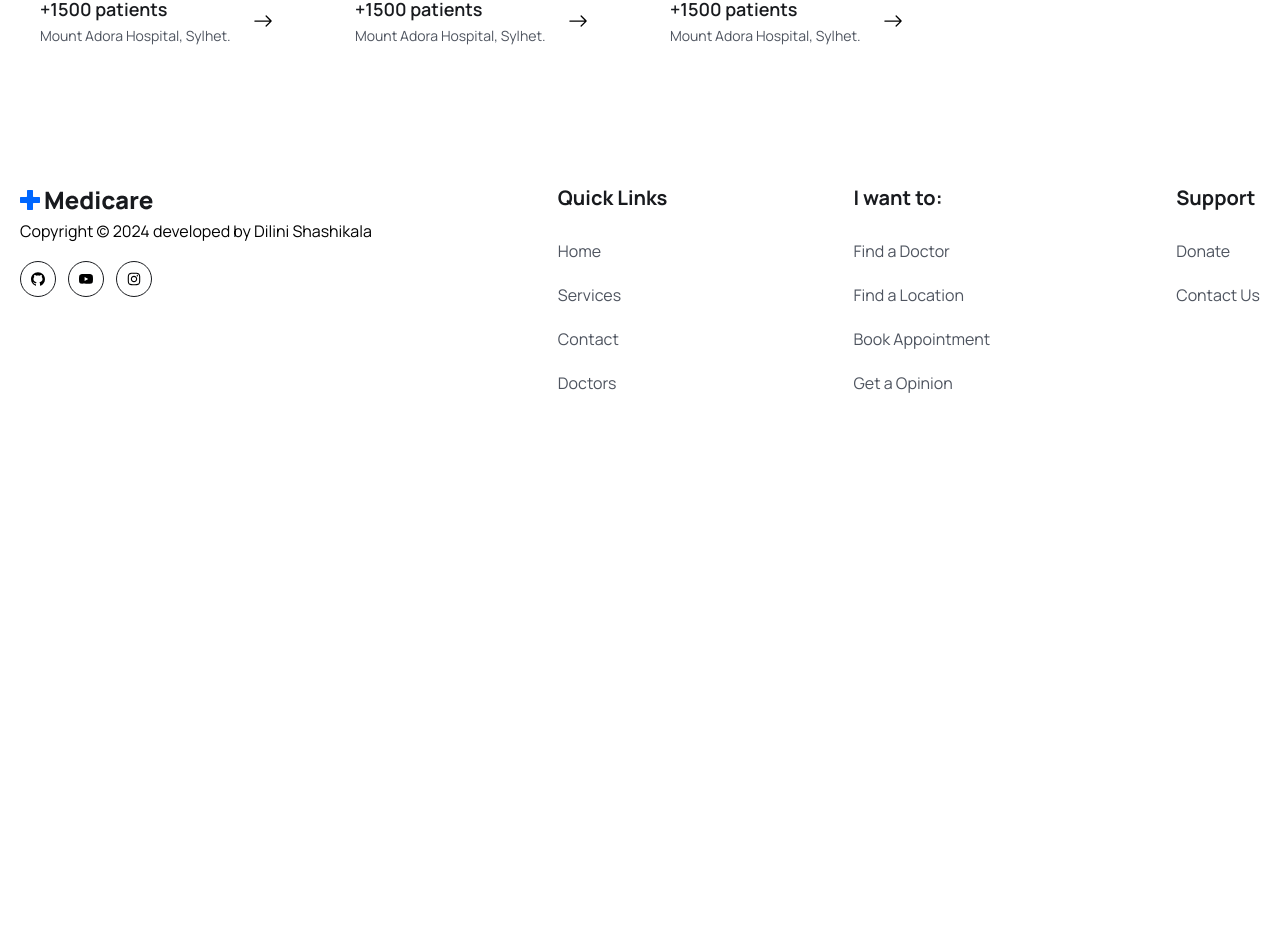
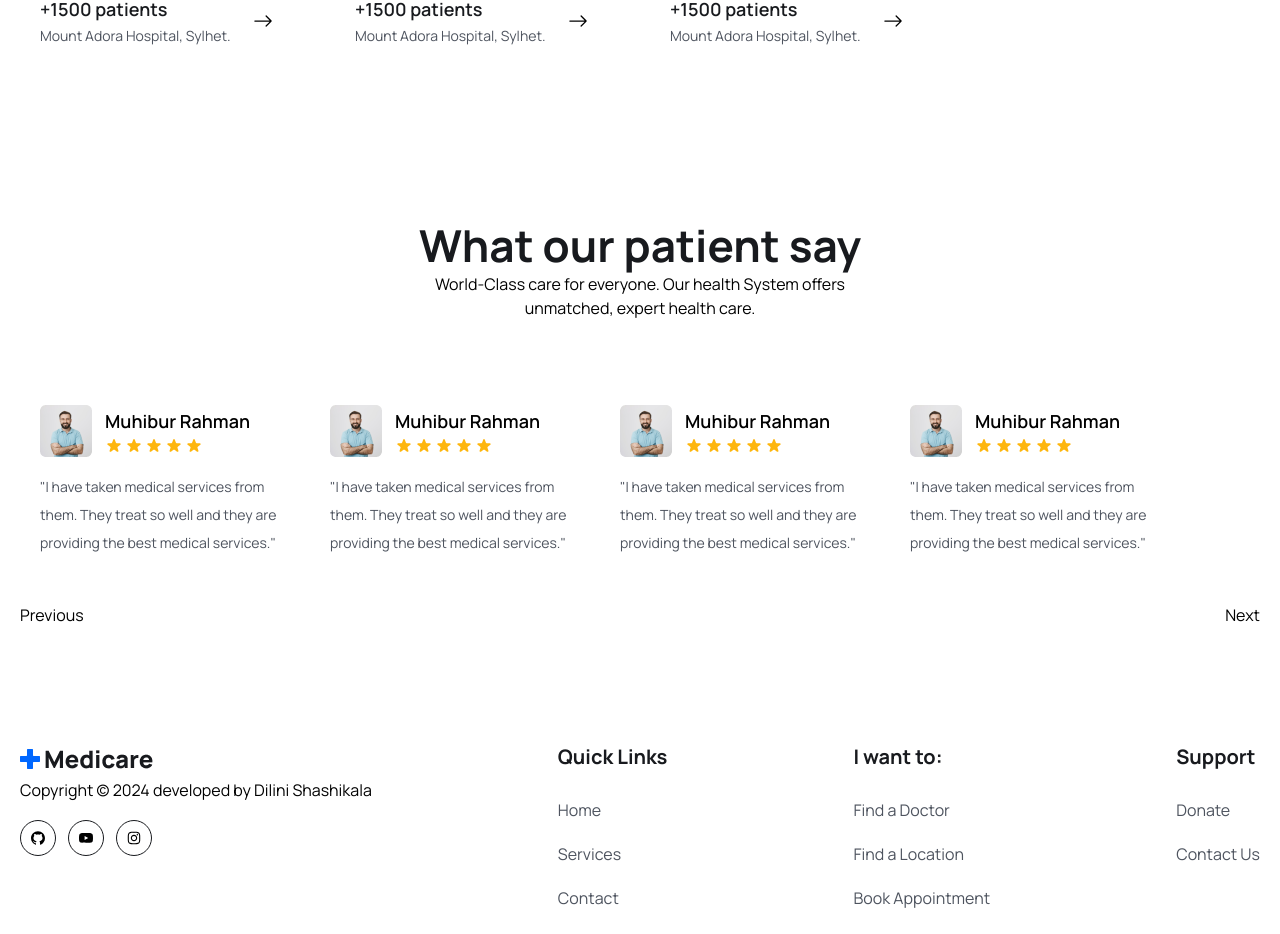
Before and after one commit to Dilini-Shashikala-Gnanarathne/Doctor-Booking-Web, a React (Vite) app in the folder frontend/: page /doctors in a window 1280 px wide. Shown: the part 882-1816 px from the top of the page. Before the commit the page ends 1359 px from the top, so only its background shows below. Built offline with nearby package versions, Linux system fonts and the light colour scheme.

Commit message:
Doctors.jsx

```diff
--- a/frontend/src/components/Testimonial/Testimonial.jsx
+++ b/frontend/src/components/Testimonial/Testimonial.jsx
@@ -1,45 +1,106 @@
-import React from 'react';
-import { Swiper, SwiperSlide } from 'swiper/react';
-import {  } from 'swiper';
-import 'swiper/css';
-import 'swiper/css/pagination';
+import React, { useState } from 'react';
 import patientAvatar from '../../assets/images/patient-avatar.png';
-import {HiStar} from 'react-icons/hi'
+import { HiStar } from 'react-icons/hi';
+
 const Testimonial = () => {
+  const testimonials = [
+    {
+      name: 'Muhibur Rahman',
+      rating: 5,
+      feedback: "I have taken medical services from them. They treat so well and they are providing the best medical services.",
+    },
+    {
+      name: 'Muhibur ',
+      rating: 4,
+      feedback: "I have taken medical services from them. They treat so well and they are providing the best medical services.",
+    },
+    {
+      name: 'Muhibur Rahman',
+      rating: 5,
+      feedback: "I have taken medical services from them. They treat so well and they are providing the best medical services.",
+    },
+  ];
+
+  const [currentIndex, setCurrentIndex] = useState(0);
+
+  const handlePrev = () => {
+    setCurrentIndex((prevIndex) => (prevIndex > 0 ? prevIndex - 1 : testimonials.length - 1));
+  };
+
+  const handleNext = () => {
+    setCurrentIndex((prevIndex) => (prevIndex < testimonials.length - 1 ? prevIndex + 1 : 0));
+  };
+
   return (
-    <div className='mt-[30px] lg:mt-[55px]'>
-        hi
-        {/* <Swiper
-  modules={[Pagination]}
-  spaceBetween={30}
-  slidesPerView={1}
-  pagination={{ clickable: true }}
-  breakpoints={{
-    640: {
-      slidesPerView: 1,
-      spaceBetween: 0,
-    },
-    768: {
-      slidesPerView: 2,
-      spaceBetween: 20,
-    },
-    1024: {
-      slidesPerView: 3,
-      spaceBetween: 30,
-    },
-  }}
->
-        <SwiperSlide>
-          <div className="py-[30px] px-5 rounded-3">
-            <div className="flex items-center gap-[13px]">
-              <img src={patientAvatar} alt="Patient Avatar" />
-              <div>
-                <h4 className="text-[18px] leading-[30px] font-semibold">Muhibur Rahman</h4>
-              </div>
+    <div className='mt-[30px] lg:mt-[55px] flex flex-wrap'>
+   <div className="testimonial-box py-[30px] px-5 hover:rounded-8 hover:bg-primaryColor hover:border-none">
+        <div className="flex items-center gap-[13px] ">
+          <img src={patientAvatar} alt="Patient Avatar" />
+          <div>
+            <h4 className="text-[18px] leading-[30px] font-semibold">{testimonials[currentIndex].name}</h4>
+            <div className="flex items-center gap-[2px]">
+              {[...Array(testimonials[currentIndex].rating)].map((_, index) => (
+                <HiStar key={index} className='text-yellowColor w-[18px] h-5' />
+              ))}
             </div>
           </div>
-        </SwiperSlide>
-      </Swiper> */}
+        </div>
+        <p className='text-[14px] leading-7 mt-4 text-textColor font-[400] w-[250px] '>
+          "{testimonials[currentIndex].feedback}"
+        </p>
+      </div><div className="testimonial-box py-[30px] px-5 hover:rounded-8 hover:bg-primaryColor hover:border-none">
+        <div className="flex items-center gap-[13px] ">
+          <img src={patientAvatar} alt="Patient Avatar" />
+          <div>
+            <h4 className="text-[18px] leading-[30px] font-semibold">{testimonials[currentIndex].name}</h4>
+            <div className="flex items-center gap-[2px]">
+              {[...Array(testimonials[currentIndex].rating)].map((_, index) => (
+                <HiStar key={index} className='text-yellowColor w-[18px] h-5' />
+              ))}
+            </div>
+          </div>
+        </div>
+        <p className='text-[14px] leading-7 mt-4 text-textColor font-[400] w-[250px] '>
+          "{testimonials[currentIndex].feedback}"
+        </p>
+      </div><div className="testimonial-box py-[30px] px-5 hover:rounded-8 hover:bg-primaryColor hover:border-none">
+        <div className="flex items-center gap-[13px] ">
+          <img src={patientAvatar} alt="Patient Avatar" />
+          <div>
+            <h4 className="text-[18px] leading-[30px] font-semibold">{testimonials[currentIndex].name}</h4>
+            <div className="flex items-center gap-[2px]">
+              {[...Array(testimonials[currentIndex].rating)].map((_, index) => (
+                <HiStar key={index} className='text-yellowColor w-[18px] h-5' />
+              ))}
+            </div>
+          </div>
+        </div>
+        <p className='text-[14px] leading-7 mt-4 text-textColor font-[400] w-[250px] '>
+          "{testimonials[currentIndex].feedback}"
+        </p>
+      </div>
+      <div className="testimonial-box py-[30px] px-5 hover:rounded-8 hover:bg-primaryColor hover:border-none">
+        <div className="flex items-center gap-[13px] ">
+          <img src={patientAvatar} alt="Patient Avatar" />
+          <div>
+            <h4 className="text-[18px] leading-[30px] font-semibold">{testimonials[currentIndex].name}</h4>
+            <div className="flex items-center gap-[2px]">
+              {[...Array(testimonials[currentIndex].rating)].map((_, index) => (
+                <HiStar key={index} className='text-yellowColor w-[18px] h-5' />
+              ))}
+            </div>
+          </div>
+        </div>
+        <p className='text-[14px] leading-7 mt-4 text-textColor font-[400] w-[250px] '>
+          "{testimonials[currentIndex].feedback}"
+        </p>
+      </div>
+
+
+      <div className="flex justify-between mt-4 w-full">
+        <button onClick={handlePrev}>Previous</button>
+        <button onClick={handleNext}>Next</button>
+      </div>
     </div>
   );
 };
--- a/frontend/src/pages/Doctors/Doctors.jsx
+++ b/frontend/src/pages/Doctors/Doctors.jsx
@@ -1,6 +1,6 @@
 import DoctorCard from "../../components/Doctors/DoctorCard"
 import { doctors } from "../../assets/data/doctors"
-
+import Testimonial from "../../components/Testimonial/Testimonial"
 const Doctors = () => {
   return (
     <>
@@ -9,13 +9,14 @@ const Doctors = () => {
         <h2 className="heading"> Find a Doctors</h2>
         <div className="max-w-[570px] mt-[30px] mx-auto bg-[#0066ff2c] rounded-md flex items-center justify-between">
           <input type="search" className="py-4 pl-4 pr-2 bg-transparent w-full focus:outline-none
-          cursor-pointer placeholder:text-textcolor" placeholder="Search"/>
+          cursor-pointer placeholder:text-textcolor" placeholder="Search Doctors "/>
         <button className="btn mt-0 rounded-[0px] rounded-r-md">
           Search
         </button>
         </div>
       </div>
     </section>
+
     <section>
       <div className="container">
       <div className='grid grid-cols-1 sm:grid-cols-2 md:grid-cols-3 lg:grid-cols-4 gap-5 '>
@@ -25,6 +26,19 @@ const Doctors = () => {
     </div>
       </div>
     </section>
+
+    <section>
+            <div className="container">
+              <div className='xl:w-[470px] mx-auto'>
+                <h2 className='text-center heading'>What our patient say</h2>
+                   <p className='text-center text__para'>World-Class care for everyone. Our health System offers unmatched,
+                    expert health care.
+                   </p>
+               </div>
+              <Testimonial />
+            </div>
+          </section>
+
     </>
   )
 }
```
